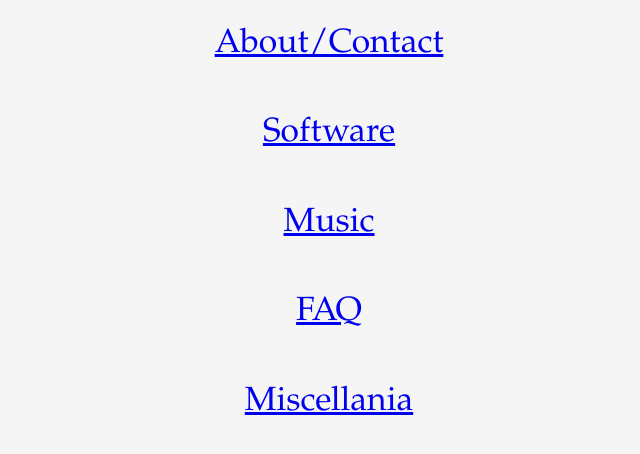
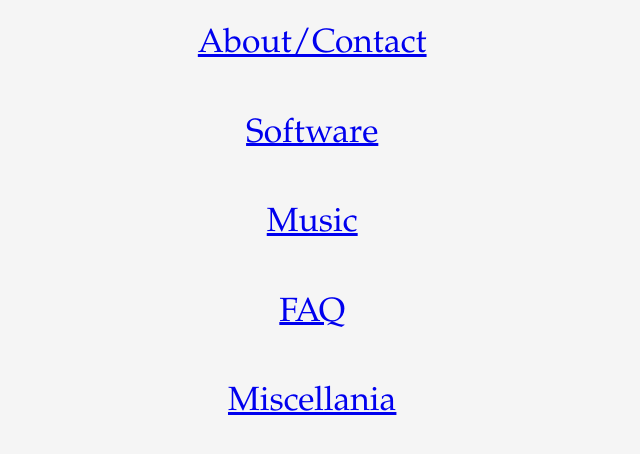
Before and after one commit to ForrestWeiswolf/forrestweiswolf.github.io, a Jekyll site: the page built from index.html, in a window 1280 px wide. Shown: the top 454 px of the page, without its empty margins (311-951 px from the left). Built offline with Jekyll 4.4.1, drawn with Linux system fonts in a browser that asks for light colours.

Commit message:
Minor CSS improvements

```diff
--- a/css/main.css
+++ b/css/main.css
@@ -9,6 +9,7 @@
   font-family: Palatino, "Palatino Linotype", Times, "Times New Roman", serif;
   background-color: whitesmoke;
   line-height: 1.4em;
+  padding-bottom: 1em;
 }
 
 main {
@@ -22,6 +23,10 @@
 
 img {
   max-width: 100%;
+}
+
+a:first-child {
+  padding: 1em 1em 1em 0;
 }
 
 nav {
```
